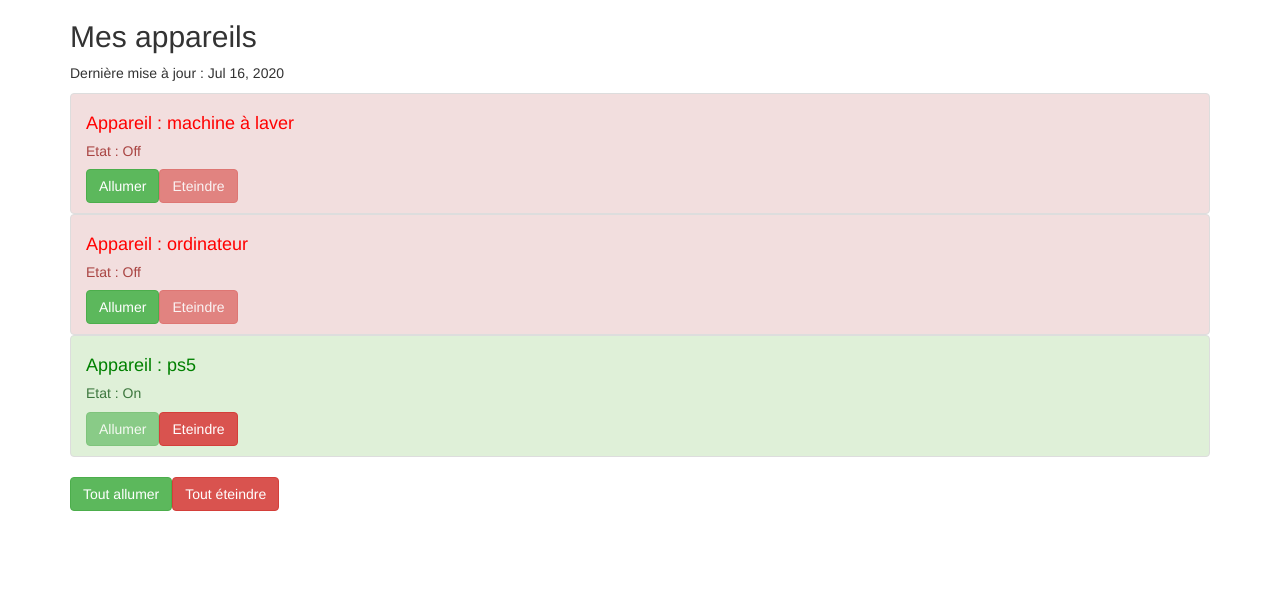
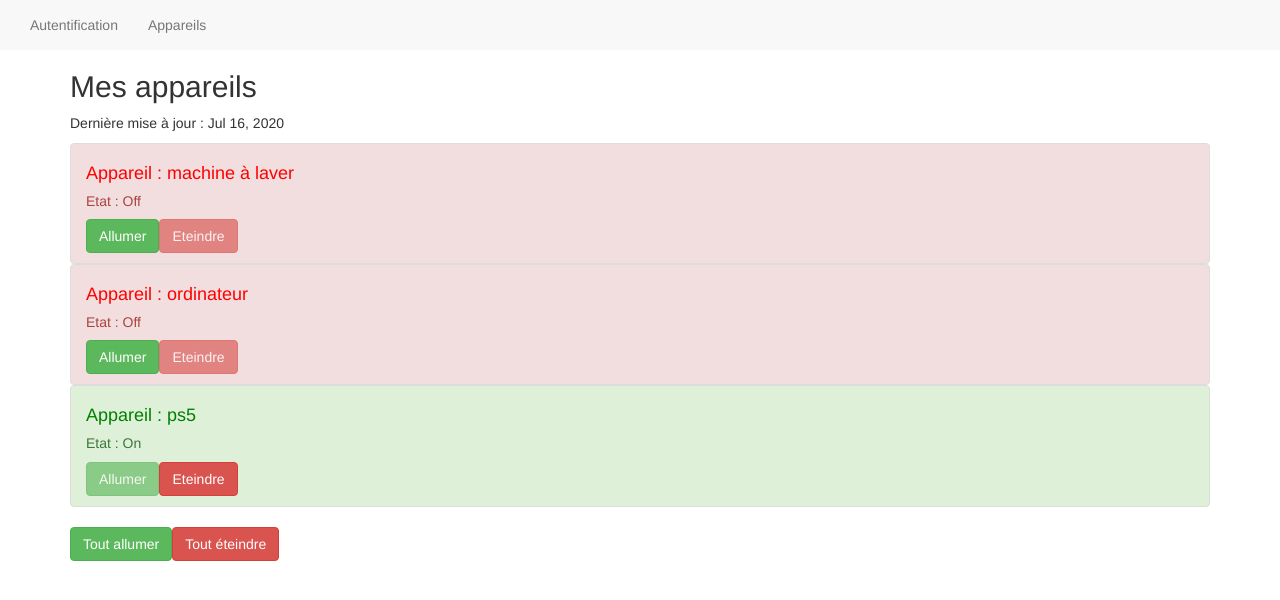
Before and after one commit to Julien1988/learn-angular-app, an Angular app: page / in a window 1280 px wide. Shown: the top 600 px of the page. Built offline with nearby package versions, Linux system fonts and the light colour scheme.

Commit message:
add routerLink

```diff
--- a/src/app/app.component.html
+++ b/src/app/app.component.html
@@ -1,21 +1,14 @@
+<nav class="nabvar navbar-default">
+  <div class="container-fluid">
+    <ul class="nav navbar-nav">
+      <li><a routerLink="auth">Autentification</a></li>
+      <li><a routerLink="appareils">Appareils</a></li>
+    </ul>
+  </div>
+</nav>
 
-
- <div class="container">
+<div class="container">
   <div class="row">
-    <div class="col-xs-12">
-      <h2>Mes appareils</h2>
-       <p>Dernière mise à jour : {{lastUpdate | async | date}}</p>
-      <ul class="list-group">
-        <app-appareil
-        *ngFor="let appareil of appareils; let i = index"
-        [indexOfAppareil]="i"
-        [appareilName]="appareil.name"
-        [appareilStatus]="appareil.status"></app-appareil>
-      </ul>
-      <button class="btn btn-success" (click)="onAllumer()">Tout allumer</button>
-       <button class="btn btn-danger" (click)="onEteindre()">Tout éteindre</button>
-    </div>
+    <router-outlet></router-outlet>
   </div>
 </div>
-
-<router-outlet></router-outlet>
--- a/src/app/app.component.ts
+++ b/src/app/app.component.ts
@@ -6,32 +6,6 @@
   templateUrl: './app.component.html',
   styleUrls: ['./app.component.scss'],
 })
-export class AppComponent implements OnInit {
-  isAuth = false;
-
-  lastUpdate = new Promise((resolve, reject) => {
-    const date = new Date();
-    setTimeout(() => {
-      resolve(date);
-    }, 2000);
-  });
-
-  appareils: any[];
-
-  constructor(private appareilService: AppareilService) {
-    setTimeout(() => {
-      this.isAuth = true;
-    }, 4000);
-  }
-
-  ngOnInit() {
-    this.appareils = this.appareilService.appareils;
-  }
-
-  onAllumer() {
-    this.appareilService.switchOnAll();
-  }
-  onEteindre() {
-    this.appareilService.switchOffAll();
-  }
+export class AppComponent {
+  constructor() {}
 }
--- a/src/app/app.module.ts
+++ b/src/app/app.module.ts
@@ -8,10 +8,30 @@
 import { AppareilComponent } from './appareil/appareil.component';
 
 import { AppareilService } from './services/appareil.service';
+import { AuthComponent } from './auth/auth.component';
+import { AppareilViewComponent } from './appareil-view/appareil-view.component';
+import { Routes, RouterModule } from '@angular/router';
+
+const appRoutes: Routes = [
+  { path: 'appareils', component: AppareilViewComponent },
+  { path: 'auth', component: AuthComponent },
+  { path: '', component: AppareilViewComponent },
+];
 
 @NgModule({
-  declarations: [AppComponent, MonPremierComponent, AppareilComponent],
-  imports: [BrowserModule, AppRoutingModule, FormsModule],
+  declarations: [
+    AppComponent,
+    MonPremierComponent,
+    AppareilComponent,
+    AuthComponent,
+    AppareilViewComponent,
+  ],
+  imports: [
+    BrowserModule,
+    AppRoutingModule,
+    FormsModule,
+    RouterModule.forRoot(appRoutes),
+  ],
   providers: [AppareilService],
   bootstrap: [AppComponent],
 })
--- /dev/null
+++ b/src/app/appareil-view/appareil-view.component.html
@@ -0,0 +1,13 @@
+<div class="col-xs-12">
+    <h2>Mes appareils</h2>
+    <p>Dernière mise à jour : {{lastUpdate | async | date}}</p>
+    <ul class="list-group">
+    <app-appareil
+    *ngFor="let appareil of appareils; let i = index"
+    [indexOfAppareil]="i"
+    [appareilName]="appareil.name"
+    [appareilStatus]="appareil.status"></app-appareil>
+    </ul>
+    <button class="btn btn-success" (click)="onAllumer()">Tout allumer</button>
+    <button class="btn btn-danger" (click)="onEteindre()">Tout éteindre</button>
+</div>
--- /dev/null
+++ b/src/app/appareil-view/appareil-view.component.ts
@@ -0,0 +1,37 @@
+import { Component, OnInit } from '@angular/core';
+import { AppareilService } from '../services/appareil.service';
+
+@Component({
+  selector: 'app-appareil-view',
+  templateUrl: './appareil-view.component.html',
+  styleUrls: ['./appareil-view.component.scss'],
+})
+export class AppareilViewComponent implements OnInit {
+  isAuth = false;
+
+  lastUpdate = new Promise((resolve, reject) => {
+    const date = new Date();
+    setTimeout(() => {
+      resolve(date);
+    }, 2000);
+  });
+
+  appareils: any[];
+
+  constructor(private appareilService: AppareilService) {
+    setTimeout(() => {
+      this.isAuth = true;
+    }, 4000);
+  }
+
+  ngOnInit() {
+    this.appareils = this.appareilService.appareils;
+  }
+
+  onAllumer() {
+    this.appareilService.switchOnAll();
+  }
+  onEteindre() {
+    this.appareilService.switchOffAll();
+  }
+}
--- /dev/null
+++ b/src/app/auth/auth.component.html
@@ -0,0 +1 @@
+<p>auth works!</p>
--- /dev/null
+++ b/src/app/auth/auth.component.ts
@@ -0,0 +1,15 @@
+import { Component, OnInit } from '@angular/core';
+
+@Component({
+  selector: 'app-auth',
+  templateUrl: './auth.component.html',
+  styleUrls: ['./auth.component.scss']
+})
+export class AuthComponent implements OnInit {
+
+  constructor() { }
+
+  ngOnInit(): void {
+  }
+
+}
```
Also changed, not shown: src/app/appareil-view/appareil-view.component.scss (added), src/app/auth/auth.component.scss (added).
